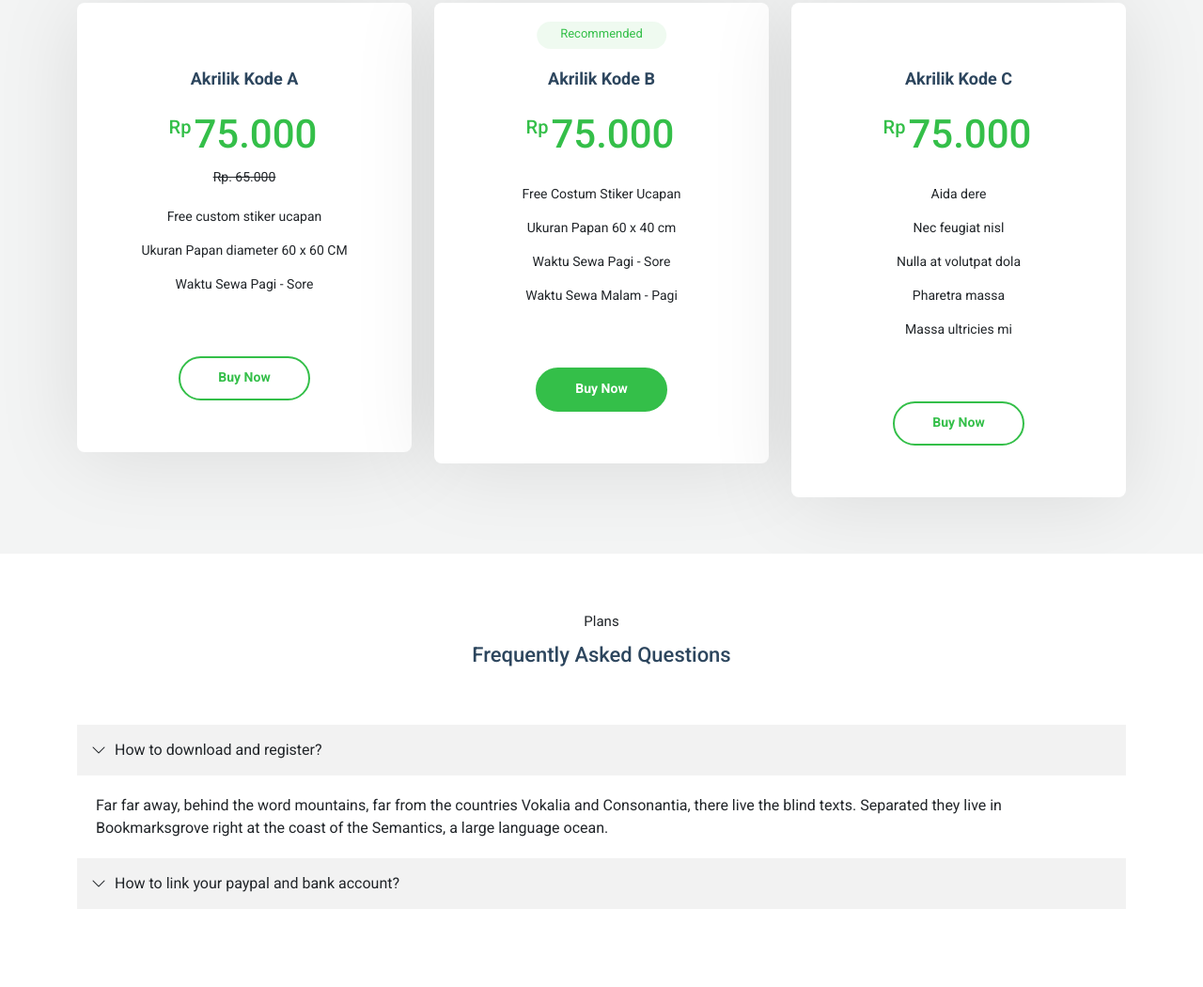
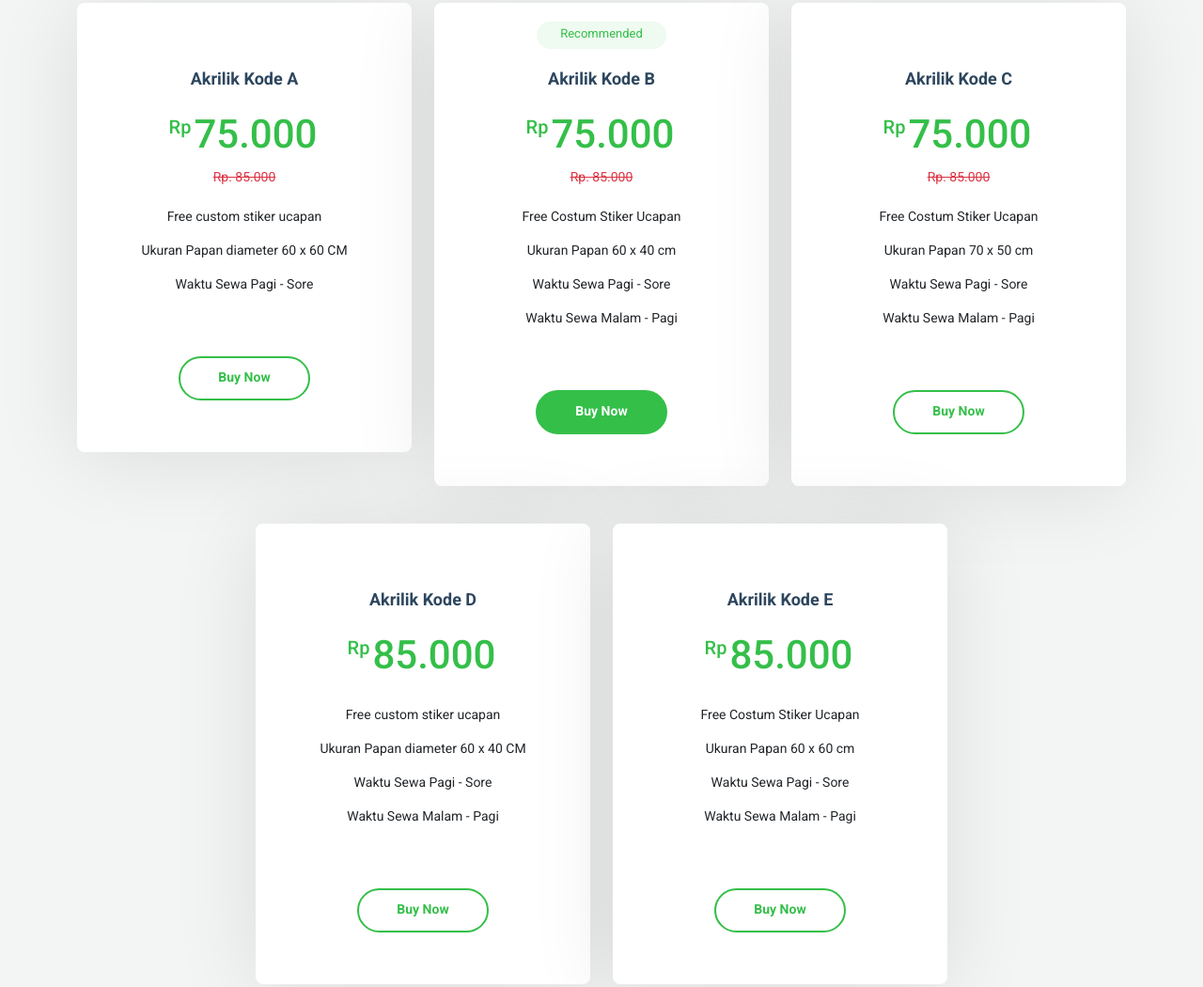
Before and after one commit to fuureya/hansgift, a plain HTML site: page index.html in a window 1280 px wide. Shown: the part 4992-6042 px from the top of the page at 94% size. Drawn offline with Linux system fonts and the light colour scheme.

Commit message:
style: perbaiki card harga

```diff
--- a/index.html
+++ b/index.html
@@ -362,12 +362,11 @@
       <div class="container">
 
         <div class="row gy-4">
-
           <div class="col-lg-4 col-md-6" data-aos="fade-up" data-aos-delay="100">
             <div class="pricing-item">
               <h3>Akrilik Kode A</h3>
               <h4><sup>Rp</sup>75.000<span></span></h4>
-              <small><s>Rp. 65.000</s></small>
+              <small class="text-danger"><s>Rp. 85.000</s></small>
               <ul>
                 <li>Free custom stiker ucapan</li>
                 <li>Ukuran Papan diameter 60 x 60 CM</li>
@@ -378,19 +377,54 @@
               </div>
             </div>
           </div><!-- End Pricing Item -->
-
           <div class="col-lg-4 col-md-6" data-aos="fade-up" data-aos-delay="200">
             <div class="pricing-item recommended">
               <span class="recommended-badge">Recommended</span>
               <h3>Akrilik Kode B</h3>
               <h4><sup>Rp</sup>75.000<span></span></h4>
+              <small class="text-danger"><s>Rp. 85.000</s></small>
               <ul>
                 <li>Free Costum Stiker Ucapan</li>
                 <li>Ukuran Papan 60 x 40 cm</li>
                 <li>Waktu Sewa Pagi - Sore</li>
                 <li>Waktu Sewa Malam - Pagi</li>
+              </ul>
+              <div class="btn-wrap">
+                <a href="#" class="btn-buy">Buy Now</a>
+              </div>
+            </div>
+          </div><!-- End Pricing Item -->
+          <div class="col-lg-4 col-md-6" data-aos="fade-up" data-aos-delay="300">
+            <div class="pricing-item">
+              <h3>Akrilik Kode C</h3>
+              <h4><sup>Rp</sup>75.000<span></span></h4>
+              <small class="text-danger"><s>Rp. 85.000</s></small>
+              <ul>
+                <li>Free Costum Stiker Ucapan</li>
+                <li>Ukuran Papan 70 x 50 cm</li>
+                <li>Waktu Sewa Pagi - Sore</li>
+                <li>Waktu Sewa Malam - Pagi</li>
+              </ul>
+              <div class="btn-wrap">
+                <a href="#" class="btn-buy">Buy Now</a>
+              </div>
+            </div>
+          </div><!-- End Pricing Item -->
+        </div>
 
+        <div class="row gy-4 mt-3">
+          <div class="offset-lg-2 col-lg-4 col-md-6" data-aos="fade-up" data-aos-delay="100">
+            <div class="pricing-item">
+              <h3>Akrilik Kode D</h3>
+              <h4><sup>Rp</sup>85.000<span></span></h4>
+
+              <ul>
+                <li>Free custom stiker ucapan</li>
+                <li>Ukuran Papan diameter 60 x 40 CM</li>
+                <li>Waktu Sewa Pagi - Sore</li>
+                <li>Waktu Sewa Malam - Pagi</li>
               </ul>
+
               <div class="btn-wrap">
                 <a href="#" class="btn-buy">Buy Now</a>
               </div>
@@ -399,21 +433,19 @@
 
           <div class="col-lg-4 col-md-6" data-aos="fade-up" data-aos-delay="300">
             <div class="pricing-item">
-              <h3>Akrilik Kode C</h3>
-              <h4><sup>Rp</sup>75.000<span></span></h4>
+              <h3>Akrilik Kode E</h3>
+              <h4><sup>Rp</sup>85.000<span></span></h4>
               <ul>
-                <li>Aida dere</li>
-                <li>Nec feugiat nisl</li>
-                <li>Nulla at volutpat dola</li>
-                <li>Pharetra massa</li>
-                <li>Massa ultricies mi</li>
+                <li>Free Costum Stiker Ucapan</li>
+                <li>Ukuran Papan 60 x 60 cm</li>
+                <li>Waktu Sewa Pagi - Sore</li>
+                <li>Waktu Sewa Malam - Pagi</li>
               </ul>
               <div class="btn-wrap">
                 <a href="#" class="btn-buy">Buy Now</a>
               </div>
             </div>
           </div><!-- End Pricing Item -->
-
         </div>
 
       </div>
```
